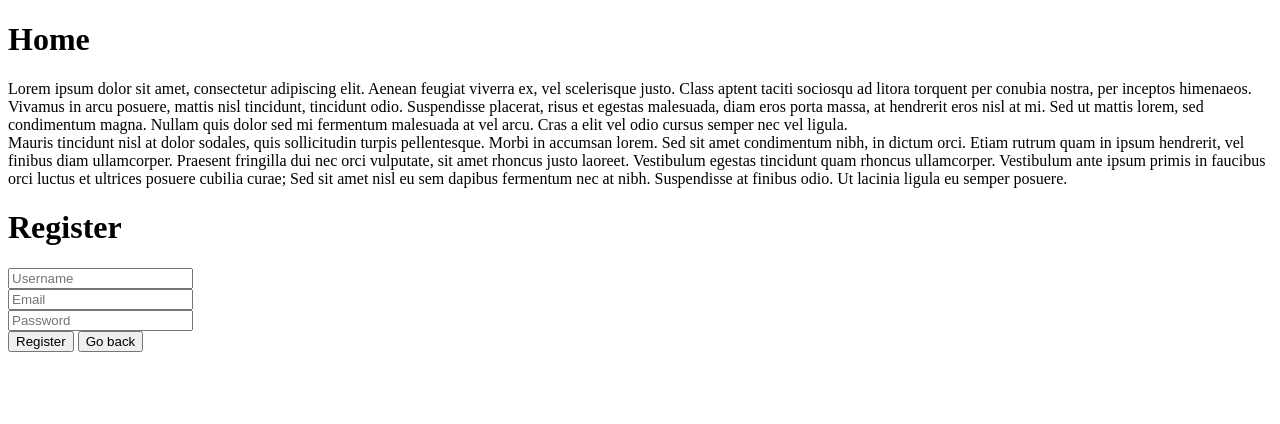
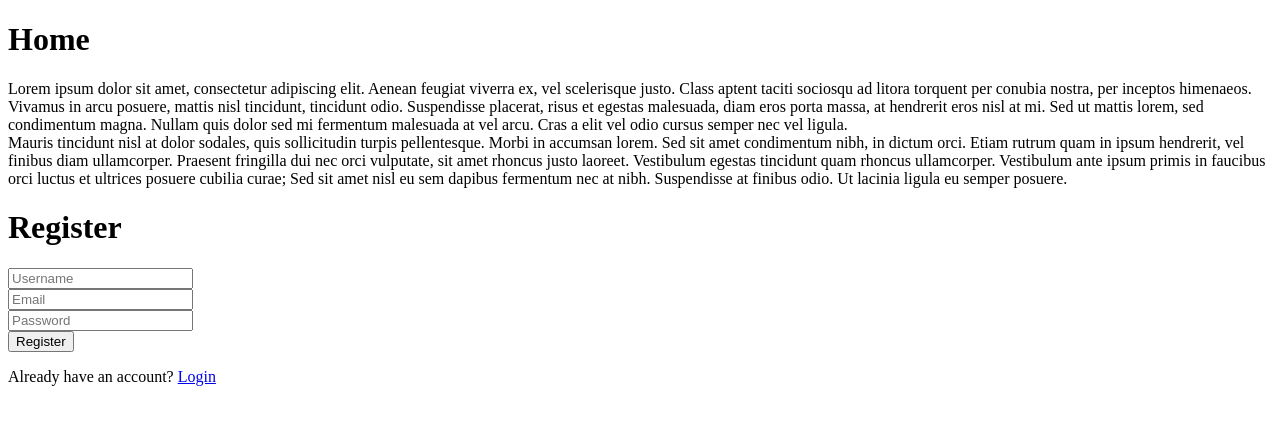
Before and after one commit to avikeshari/ReactRouteExample, a React (Vite) app: page /register in a window 1280 px wide. Shown: the top 424 px of the page. Built offline with nearby package versions, Linux system fonts and the light colour scheme.

Commit message:
API call and different component to display results of API call

```diff
--- /dev/null
+++ b/src/components/Recipe.jsx
@@ -0,0 +1,7 @@
+import React from 'react'
+
+const Recipe = ({ recipe }) => {
+  return <li>{recipe.name}</li>
+}
+
+export default Recipe
--- a/src/pages/Dashboard.jsx
+++ b/src/pages/Dashboard.jsx
@@ -1,8 +1,24 @@
 import React from 'react'
+import Recipe from '../components/Recipe';
 
 const Dashboard = () => {
+
+  const [recipes, setRecipes] = React.useState([]);
+
+  React.useEffect(() => {
+    fetch('https://6a12d11d78d0434e0d5d82d0.mockapi.io/recipes')
+      .then(response => response.json())
+      .then(data => setRecipes(data))
+      .catch(error => console.error('Error fetching data:', error));
+    }, []);
+
   return <div>
     <h1>Dashboard</h1>
+    <ul>
+      {recipes.map(recipe => (
+        <Recipe key={recipe.id} recipe={recipe} />
+      ))}
+    </ul>
   </div>
 }
 
--- a/src/pages/Login.jsx
+++ b/src/pages/Login.jsx
@@ -1,5 +1,5 @@
 import React from 'react'
-import { useNavigate } from 'react-router'
+import { Link , useNavigate } from 'react-router'
 
 const Login = () => {
   const navigate = useNavigate()
@@ -18,8 +18,9 @@ const Login = () => {
       <input type='password' placeholder='Type your password' />
       <br />
       <button type='submit'>Sign in</button>
-        &nbsp;
-      <button onClick={() => navigate('/')}>Go back</button>
+      {/*&nbsp;*/}
+      <p>Don't have an account? <Link to='/register'>Register</Link></p>
+      {/*<button onClick={() => navigate('/')}>Go back</button>*/}
     </form>
   </div>
 }
--- a/src/pages/Register.jsx
+++ b/src/pages/Register.jsx
@@ -1,5 +1,5 @@
 import React from 'react'
-import { useNavigate } from 'react-router'
+import { Link , useNavigate } from 'react-router'
 
 const Register = () => {
 
@@ -21,8 +21,9 @@ const Register = () => {
       <input type='password' placeholder='Password' />
       <br />
       <button type='submit'>Register</button>
-      &nbsp;
-      <button onClick={() => navigate('/')}>Go back</button>
+      {/*&nbsp;*/}
+      <p>Already have an account? <Link to='/login'>Login</Link></p>
+      {/* <button onClick={() => navigate('/')}>Go back</button> */}
     </form>
   </div>
 }
```
